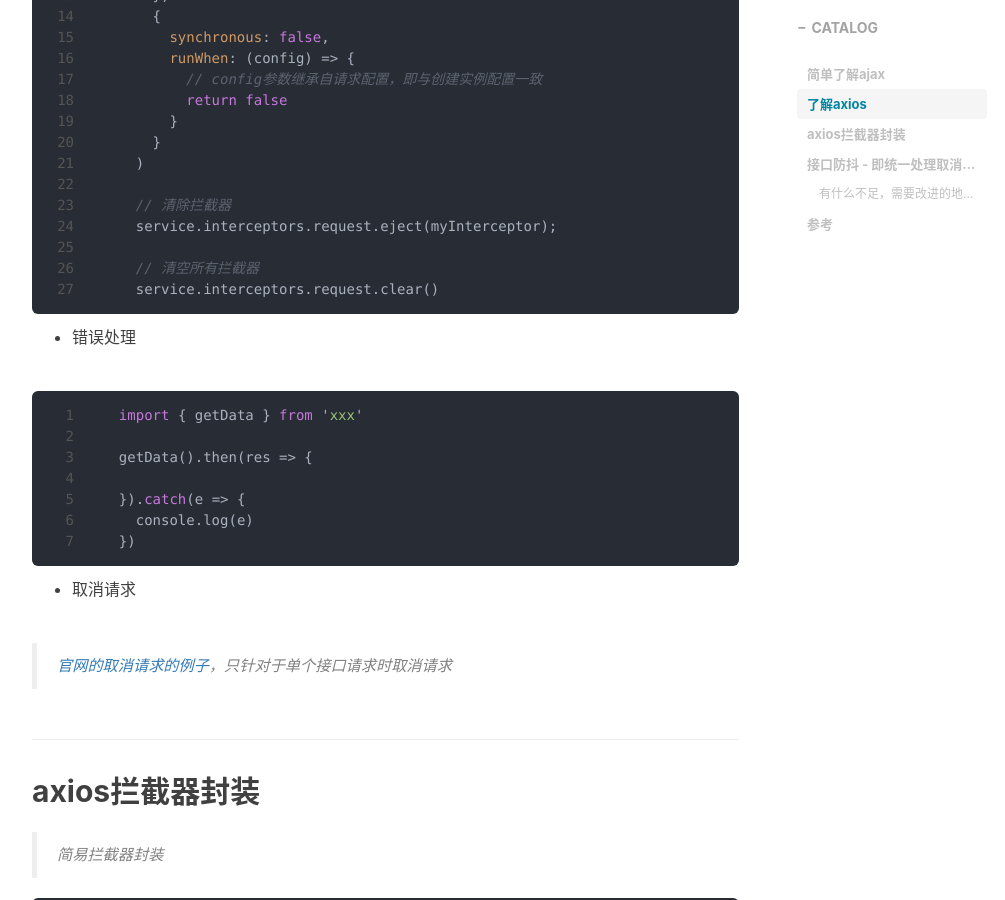
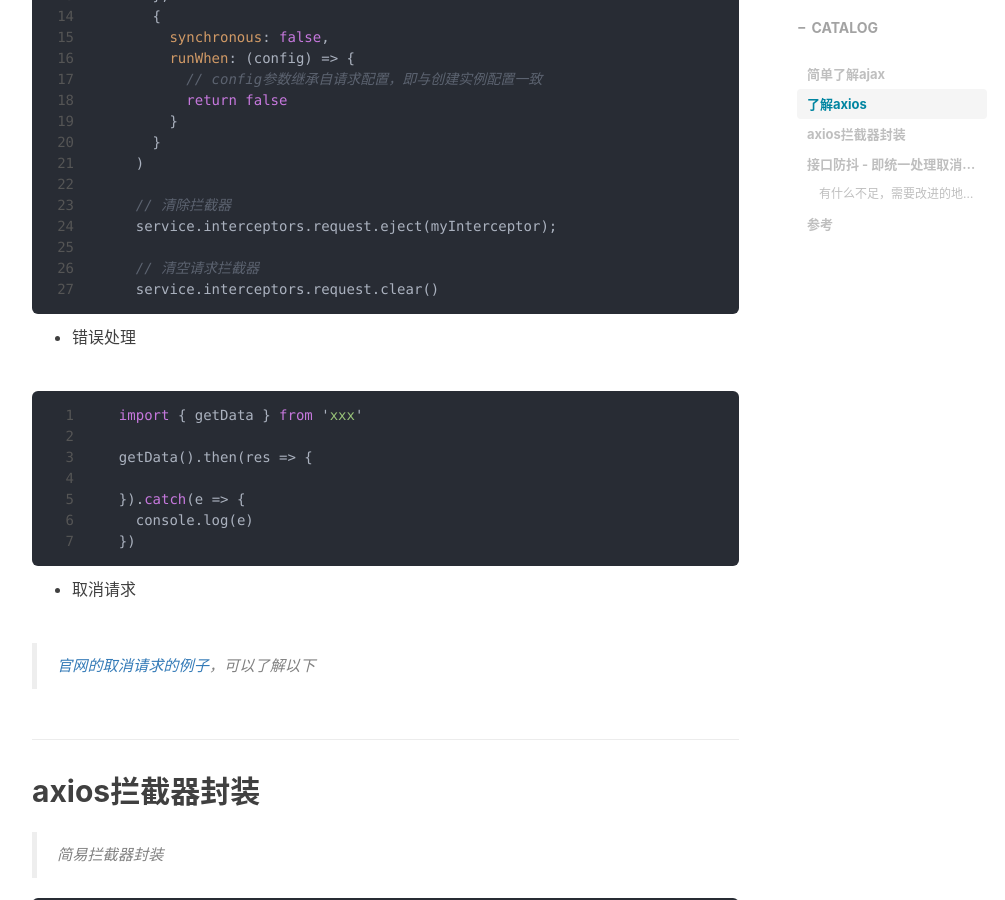
Before and after one commit to CChenTaiyu/CChenTaiyu.github.io, a Jekyll site: the page built from _posts/2023-08-01-谈谈axios.md, in a window 1280 px wide and 900 px high, scrolled down 9655 px. Shown: the whole window, without its empty margins (233-1238 px from the left). Built offline with Jekyll 4.4.1, drawn with Linux system fonts in a browser that asks for light colours; nearby versions of some CDN libraries; comment, search, counter and statistics services are not loaded.

Commit message:
Update 2023-08-01-谈谈axios.md

````diff
--- a/_posts/2023-08-01-谈谈axios.md
+++ b/_posts/2023-08-01-谈谈axios.md
@@ -445,7 +445,7 @@
     // 清除拦截器
     service.interceptors.request.eject(myInterceptor);
 
-    // 清空所有拦截器
+    // 清空请求拦截器
     service.interceptors.request.clear()
   ```
 
@@ -463,7 +463,7 @@
 
 - 取消请求
 
-> [官网的取消请求的例子](https://axios-http.com/zh/docs/cancellation)，只针对于单个接口请求时取消请求
+> [官网的取消请求的例子](https://axios-http.com/zh/docs/cancellation)，可以了解以下
 
 ## axios拦截器封装
 
````
